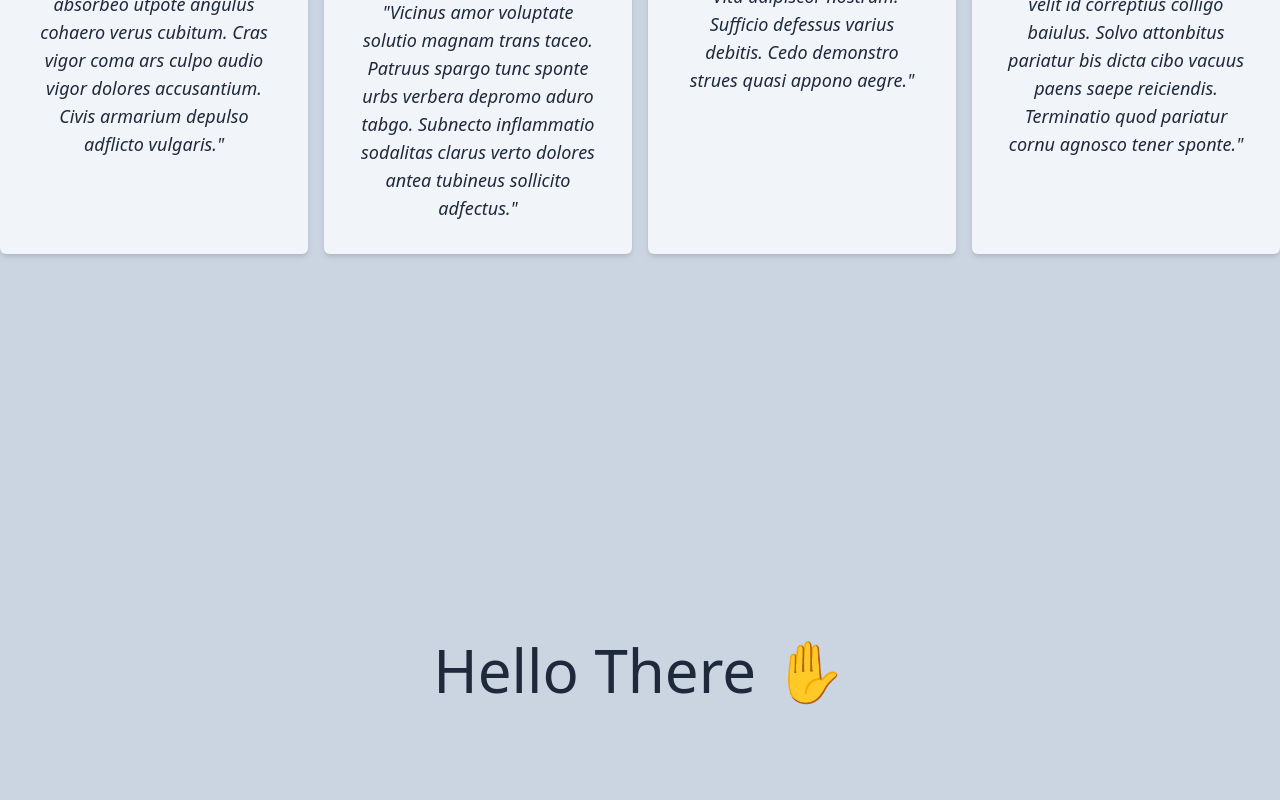
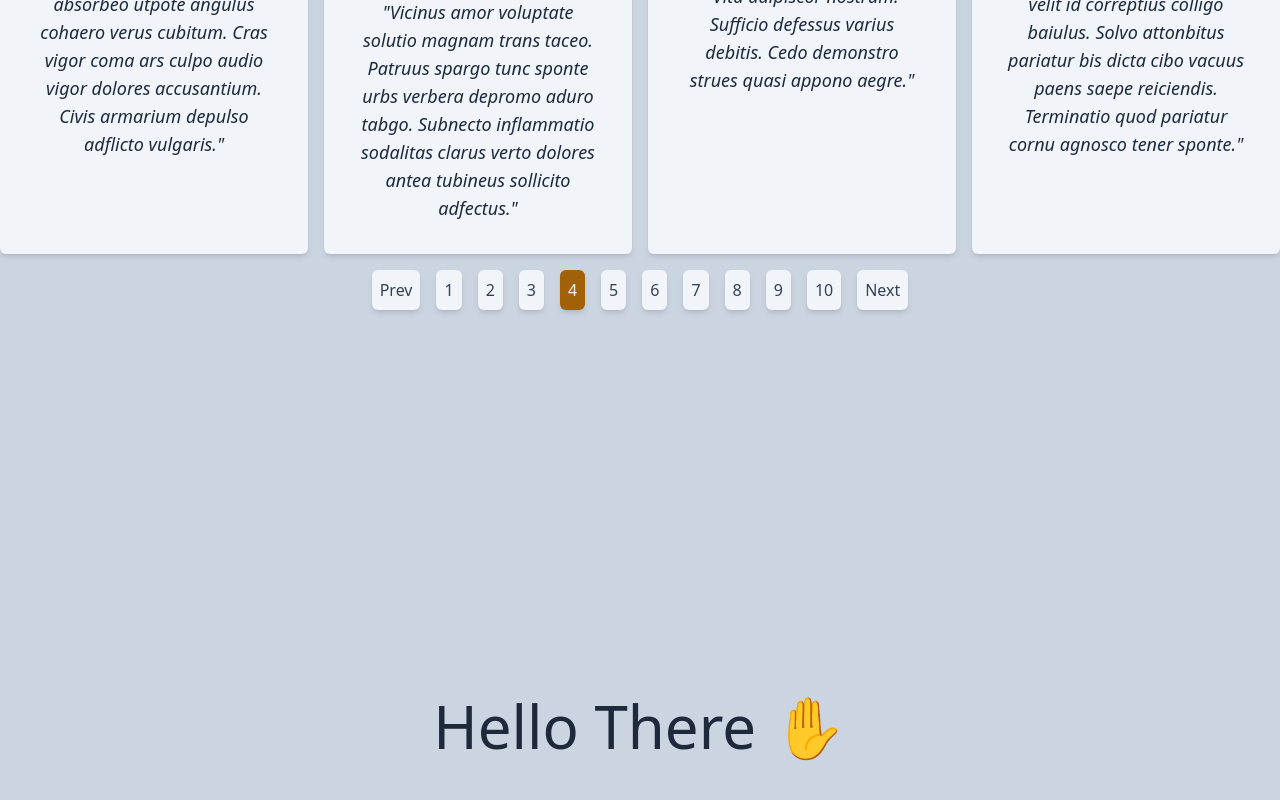
Before and after one commit to nhinojosa/vue-company-directory, a Vue app: page / in a window 1280 px wide. Shown: the part 3033-3833 px from the top of the page. Built offline with nearby package versions, Linux system fonts and the light colour scheme.

Commit message:
created pagination

```diff
--- a/src/components/Main.vue
+++ b/src/components/Main.vue
@@ -1,6 +1,7 @@
 <script setup>
 import MainSearch from './MainSearch.vue'
 import MainCards from './MainCards.vue'
+import MainPagination from './MainPagination.vue'
 </script>
 
 
@@ -8,6 +9,7 @@ import MainCards from './MainCards.vue'
     <div class="wrapper">
     <MainSearch />
     <MainCards />
+    <MainPagination />
     </div>
 </template>
 
--- /dev/null
+++ b/src/components/MainPagination.vue
@@ -0,0 +1,41 @@
+<script setup>
+  import { ref } from 'vue'
+  const pages = ref(10)
+  const activePage = ref(4)
+
+  const prevPage = () => {
+    if (activePage.value > 1) {
+      activePage.value--
+    }
+  }
+  const nextPage = () => {
+    if (activePage.value < pages.value) {
+      activePage.value++
+    }
+  }
+</script>
+
+<template>
+  <div class="pagination">
+    <button class="action" :disabled="activePage === 1" @click="prevPage">Prev</button>
+    <button class="page" v-bind:key="page" v-for="page in pages" :class="page === activePage ? 'active' : ''" @click="activePage = page">
+      {{ page }}
+    </button>
+    <button class="action" :disabled="activePage === pages" @click="nextPage">Next</button>
+  </div>
+</template>
+
+<style lang="postcss" scoped>
+  .pagination {
+    @apply flex justify-center gap-4;
+    .action {
+      @apply rounded-md bg-slate-100 p-2 font-medium text-slate-700 shadow-md hover:bg-slate-200 disabled:text-slate-400 hover:disabled:bg-slate-100;
+    }
+    .page {
+      @apply rounded-md bg-slate-100 p-2 font-medium text-slate-700 shadow-md hover:bg-slate-200;
+      &.active {
+        @apply bg-yellow-700 text-slate-100 hover:bg-yellow-600;
+      }
+    }
+  }
+</style>
```
